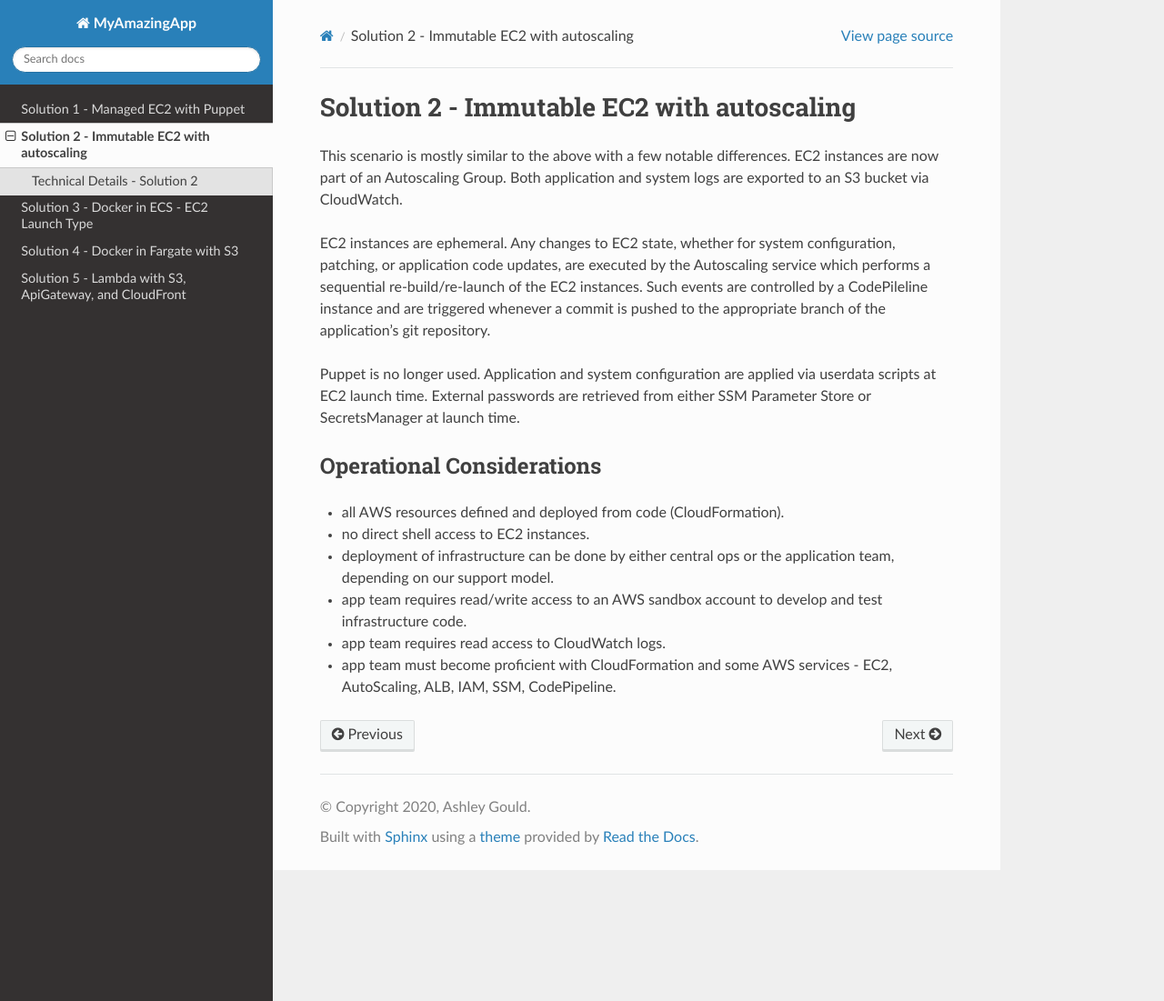
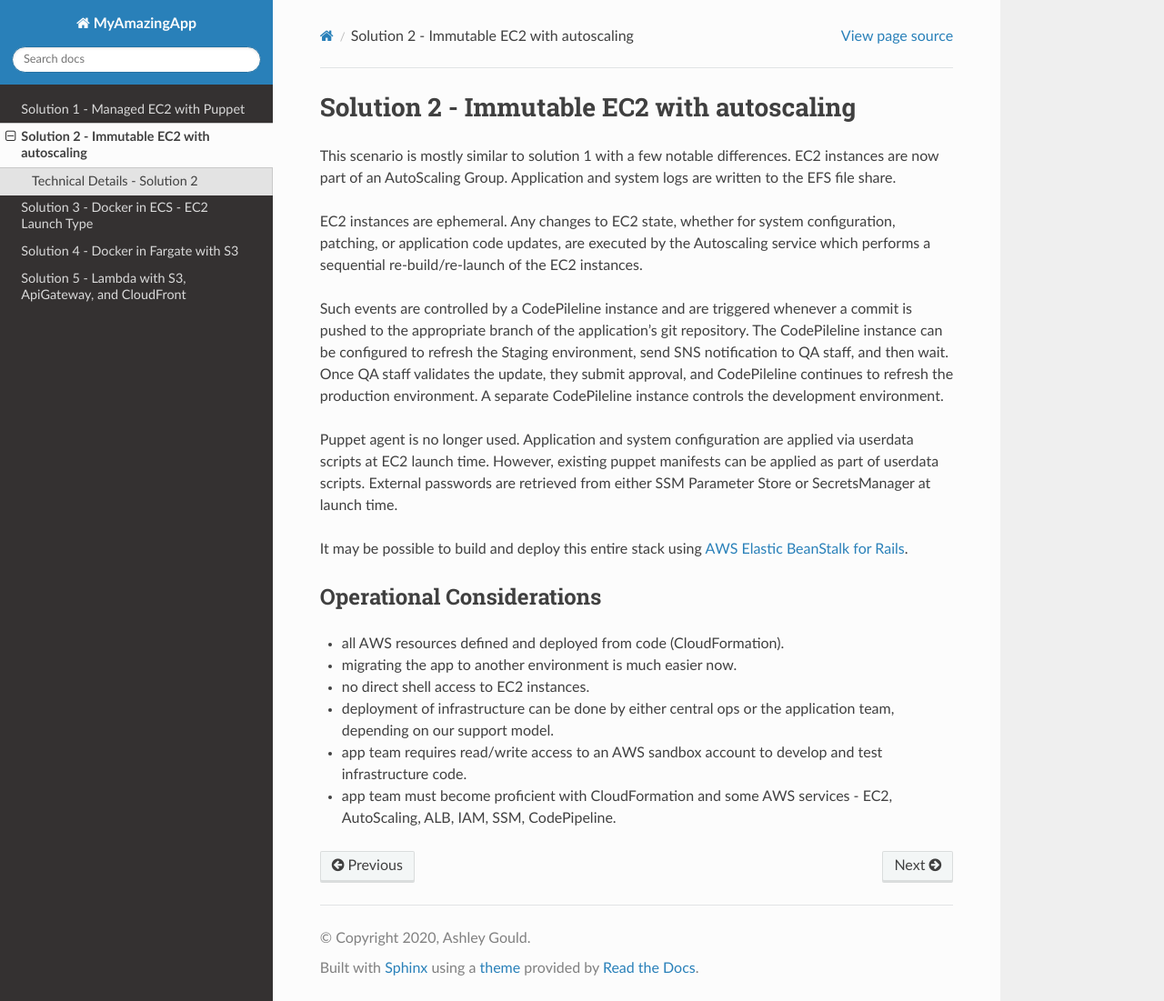
Before and after one commit to ashleygould/myamazingapp, a Sphinx documentation site: the page built from doc/source/solution_2.rst, in a window 1280 px wide and 1101 px high. Shown: the whole window at 91% size. Built offline with Sphinx 7.4.7 and the Read the Docs theme 2.0.0, drawn with Linux system fonts in a browser that asks for light colours.

Commit message:
more tweeks to all solution files

```diff
--- a/doc/source/solution_2.rst
+++ b/doc/source/solution_2.rst
@@ -10,36 +10,44 @@
    solution_2_details
 
 
-This scenario is mostly similar to the above with a few notable
-differences.  EC2 instances are now part of an Autoscaling Group.
-Both application and system logs are exported to an S3 bucket via
-CloudWatch.
+This scenario is mostly similar to solution 1 with a few notable
+differences.  EC2 instances are now part of an AutoScaling Group.
+Application and system logs are written to the EFS file share.
 
 EC2 instances are ephemeral.  Any changes to EC2 state, whether for
 system configuration, patching, or application code updates, are
 executed by the Autoscaling service which performs a sequential
-re-build/re-launch of the EC2 instances.  Such events are controlled by
-a CodePileline instance and are triggered whenever a commit is pushed to
-the appropriate branch of the application's git repository.
+re-build/re-launch of the EC2 instances.
 
-Puppet is no longer used.  Application and system configuration are
-applied via userdata scripts at EC2 launch time.  External passwords are
-retrieved from either SSM Parameter Store or SecretsManager at launch
-time.
+Such events are controlled by a CodePileline instance and are triggered
+whenever a commit is pushed to the appropriate branch of the application's git
+repository.  The CodePileline instance can be configured to refresh the Staging
+environment, send SNS notification to QA staff, and then wait.  Once QA staff validates the update, they submit approval, and CodePileline continues to refresh
+the production environment.  A separate CodePileline instance controls the
+development environment.
+
+Puppet agent is no longer used.  Application and system configuration are
+applied via userdata scripts at EC2 launch time.  However, existing puppet
+manifests can be applied as part of userdata scripts.  External passwords are
+retrieved from either SSM Parameter Store or SecretsManager at launch time.
+
+It may be possible to build and deploy this entire stack using
+`AWS Elastic BeanStalk for Rails`_.
+
 
 .. :ref:`solution_2_details`
 
-.. https://docs.aws.amazon.com/elasticbeanstalk/latest/dg/ruby-rails-tutorial.html
+.. _`AWS Elastic BeanStalk for Rails`: https://docs.aws.amazon.com/elasticbeanstalk/latest/dg/ruby-rails-tutorial.html
 
 Operational Considerations
 **************************
 
 - all AWS resources defined and deployed from code (CloudFormation).
+- migrating the app to another environment is much easier now.
 - no direct shell access to EC2 instances.
 - deployment of infrastructure can be done by either central ops or the
   application team, depending on our support model.
 - app team requires read/write access to an AWS sandbox account to
   develop and test infrastructure code.
-- app team requires read access to CloudWatch logs.
 - app team must become proficient with CloudFormation and some AWS
   services - EC2, AutoScaling, ALB, IAM, SSM, CodePipeline.
--- a/doc/source/solution_3.rst
+++ b/doc/source/solution_3.rst
@@ -32,11 +32,13 @@
 
 - docker provides a very convenient development workflow
 - fully code-based/immutable infrastructure
+- the dockerized application is now very portable
 - app team members must become proficient with Docker
 - app team members must become proficient with additional AWS
   Services - ECS, ECR, RDS, EFS
+- the EC2 instance nodes in the ECS cluster require some ongoing maintenance
 - deployment and support of infrastructure now falls to application team
-- app team requires read/write access to an all AWS environments
+- app team requires read/write access to the AWS environment
 
 
 .. https://aws.amazon.com/blogs/compute/using-amazon-efs-to-persist-data-from-amazon-ecs-containers/
--- a/doc/source/solution_4.rst
+++ b/doc/source/solution_4.rst
@@ -13,11 +13,11 @@
 In this scenario the ECS Cluster is defined using the Fargate Launch
 Type.  This greatly simplifies AWS Resource coding and cluster
 maintenance.  However, it precludes the use of EFS.  Instead, the
-application now uses AWS API calls (AWS SDK for Ruby) to post uploaded
+application now uses AWS API calls (`AWS SDK for Ruby`_) to post uploaded
 files to an S3 bucket.
 
 User stats data and weekly reports are now also posted to an S3 bucket.
-A CloudFront distribution is created to serve these reports.
+Weekly reports are served using a CloudFront distribution.
 
 :ref:`solution_4_details`
 
@@ -31,4 +31,4 @@
 - app team members must become proficient with additional AWS
   Services - S3, CloudFront
 
-.. https://aws.amazon.com/sdk-for-ruby/
+.. _`AWS SDK for Ruby`: https://aws.amazon.com/sdk-for-ruby/
```
Also changed, not shown: doc/source/solution_1.rst (+11 -6 lines), doc/source/solution_1_details.rst (+10 -5 lines), doc/source/solution_5.rst (+6 -4 lines).
